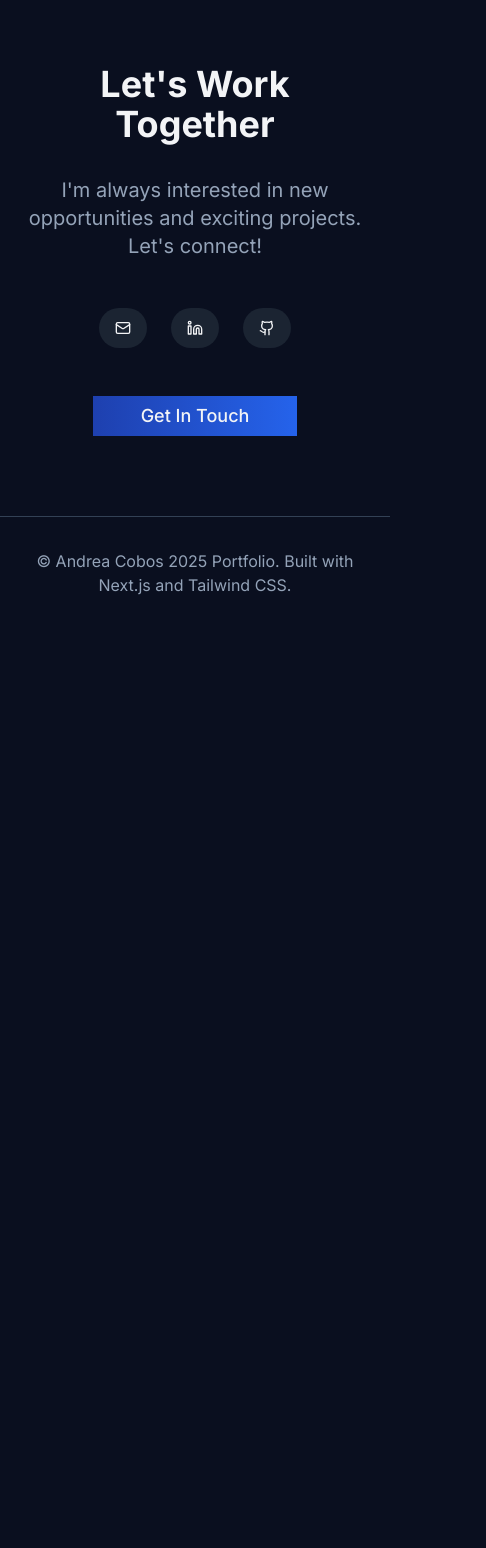
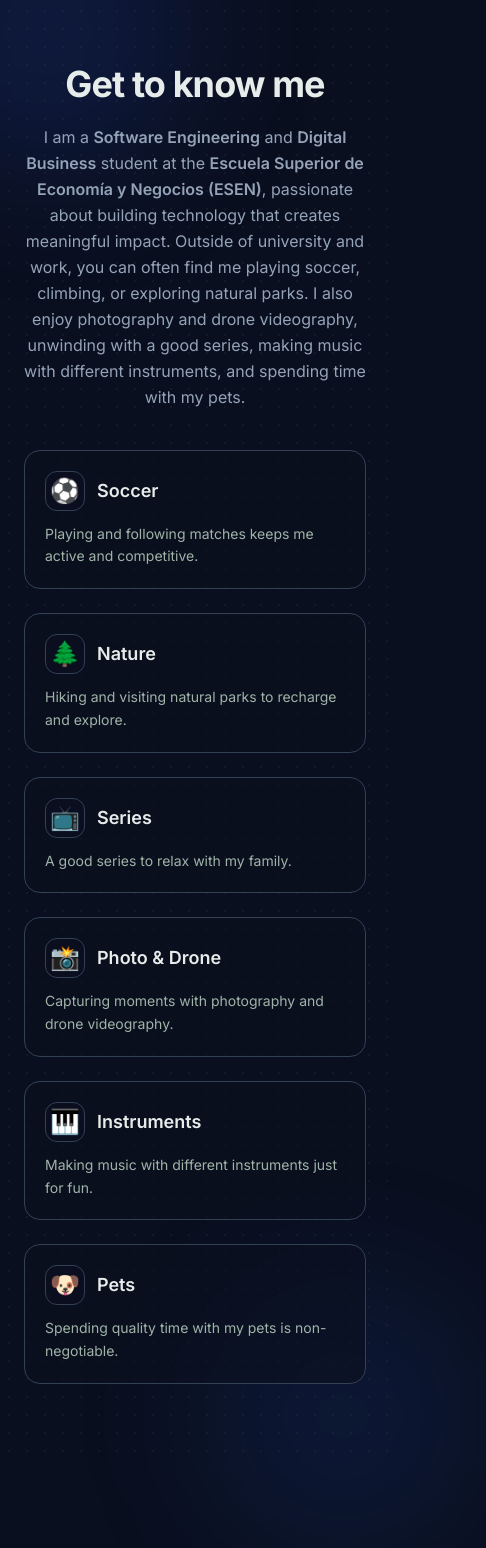
Before and after one commit to andcobos/portfolio, a Next.js app: page / in a window 390 px wide. Shown: the part 6540-8088 px from the top of the page, 486 px wide, since content can reach past the window. Before the commit the page ends 7169 px from the top, so only its background shows below. Built offline with nearby package versions, Linux system fonts and the light colour scheme.

Commit message:
about me section

```diff
--- a/app/page.tsx
+++ b/app/page.tsx
@@ -4,21 +4,21 @@ import { Hero } from "@/components/sections/Hero"
 import { About } from "@/components/sections/About"
 import { Projects } from "@/components/sections/Projects"
 import { Skills } from "@/components/sections/Skills"
+import GetToKnowMe from "@/components/sections/GetToKnowMe"
 import { Contact } from "@/components/sections/Contacts"
 import { NavBar } from "@/components/sections/NavBar"
-import { Footer } from "@/components/sections/Footer";
-
+import { Footer } from "@/components/sections/Footer"
 
 export default function Portfolio() {
   const heroRef = useRef<HTMLElement>(null)
   const aboutRef = useRef<HTMLElement>(null)
   const projectsRef = useRef<HTMLElement>(null)
   const skillsRef = useRef<HTMLElement>(null)
+  const knowMeRef = useRef<HTMLElement>(null)
 
   useEffect(() => {
     const handleScroll = () => {
-      const scrollY = window.scrollY
-      const sections = [heroRef, aboutRef, projectsRef, skillsRef]
+      const sections = [heroRef, aboutRef, projectsRef, skillsRef, knowMeRef]
 
       sections.forEach((ref) => {
         if (ref.current) {
@@ -42,21 +42,21 @@ export default function Portfolio() {
 
     window.addEventListener("scroll", handleScroll)
     handleScroll()
-
     return () => window.removeEventListener("scroll", handleScroll)
   }, [])
 
   return (
     <div className="min-h-screen bg-gradient-to-br from-slate-50 to-gray-100">
-      < NavBar />
+      <NavBar />
       <main>
-        < Hero ref={heroRef} />
-        < About ref={aboutRef} />
-        < Projects ref={projectsRef} />
-        < Skills ref={skillsRef} />
-        < Contact ref={useRef<HTMLElement>(null)} />
+        <Hero ref={heroRef} />
+        <About ref={aboutRef} />
+        <Projects ref={projectsRef} />
+        <Skills ref={skillsRef} />
+        <GetToKnowMe ref={knowMeRef} />
+        <Contact ref={useRef<HTMLElement>(null)} />
       </main>
-      < Footer />
+      <Footer />
     </div>
   )
 }
--- /dev/null
+++ b/components/sections/GetToKnowMe.tsx
@@ -0,0 +1,69 @@
+"use client";
+import React, { forwardRef } from "react";
+
+const GetToKnowMe = forwardRef<HTMLElement>((_, ref) => {
+  return (
+    <section
+      ref={ref}
+      id="get-to-know-me"
+      className="relative py-20 px-6 bg-[#0A0F1F] text-[#E6ECEA]"
+    >
+      {/* Fondo sutil */}
+      <div aria-hidden className="pointer-events-none absolute inset-0">
+        <div className="absolute -top-24 -left-24 h-72 w-72 rounded-full bg-[#1E40AF]/20 blur-3xl" />
+        <div className="absolute -bottom-24 -right-24 h-72 w-72 rounded-full bg-[#2563EB]/10 blur-3xl" />
+        <div className="absolute inset-0 opacity-[0.04] [background-image:radial-gradient(#fff_1px,transparent_1px)] [background-size:18px_18px]" />
+      </div>
+
+      <div className="relative max-w-5xl mx-auto space-y-10">
+        <header className="scroll-animate opacity-0 translate-y-8 transition-all duration-700 text-center space-y-5">
+          <h2 className="text-4xl md:text-5xl font-bold tracking-tight">
+            Get to know me
+          </h2>
+          <p className="mx-auto max-w-2xl text-[#94A3B8] leading-relaxed">
+            I am a <span className="font-semibold">Software Engineering</span> and{" "}
+            <span className="font-semibold">Digital Business</span> student at the{" "}
+            <span className="font-semibold">Escuela Superior de Economía y Negocios (ESEN)</span>,
+            passionate about building technology that creates meaningful impact. Outside of university
+            and work, you can often find me playing soccer, climbing, or exploring natural parks.
+            I also enjoy photography and drone videography, unwinding with a good series, making music
+            with different instruments, and spending time with my pets.
+          </p>
+        </header>
+
+        <div className="grid md:grid-cols-2 gap-8">
+
+          {/* Hobbies */}
+          <div className="scroll-animate opacity-0 translate-y-8 transition-all duration-700 md:col-span-2 grid gap-6 sm:grid-cols-2">
+            {[
+              { icon: "⚽", title: "Soccer", desc: "Playing and following matches keeps me active and competitive." },
+              { icon: "🌲", title: "Nature", desc: "Hiking and visiting natural parks to recharge and explore." },
+              { icon: "📺", title: "Series", desc: "A good series to relax with my family." },
+              { icon: "📸", title: "Photo & Drone", desc: "Capturing moments with photography and drone videography." },
+              { icon: "🎹", title: "Instruments", desc: "Making music with different instruments just for fun." },
+              { icon: "🐶", title: "Pets", desc: "Spending quality time with my pets is non-negotiable." },
+            ].map((item) => (
+              <article
+                key={item.title}
+                className="group rounded-2xl border border-[#334155] bg-[#0A0F1F]/60 p-5 transition-all duration-300 hover:-translate-y-1 hover:bg-[#0A0F1F]/80 hover:shadow-[0_0_0_1px_#334155,0_10px_30px_-10px_rgba(37,99,235,0.25)]"
+              >
+                <div className="flex items-center gap-3">
+                  <div className="grid h-10 w-10 place-items-center rounded-xl border border-[#334155] bg-[#0A0F1F]/70 text-2xl">
+                    {item.icon}
+                  </div>
+                  <h4 className="text-lg font-semibold">{item.title}</h4>
+                </div>
+                <p className="mt-3 text-sm leading-relaxed text-[#9FB3A8]">
+                  {item.desc}
+                </p>
+              </article>
+            ))}
+          </div>
+        </div>
+      </div>
+    </section>
+  );
+});
+
+GetToKnowMe.displayName = "GetToKnowMe";
+export default GetToKnowMe;
--- a/components/sections/NavBar.tsx
+++ b/components/sections/NavBar.tsx
@@ -19,6 +19,12 @@ export const NavBar = () => {
             <a href="#skills" className="text-[#94A3B8] hover:text-[#1E40AF] transition-colors">
               Skills
             </a>
+            <a
+              href="#get-to-know-me"
+              className="text-[#94A3B8] hover:text-[#1E40AF] transition-colors"
+            >
+              Get to know me
+            </a>
             <a href="#contact" className="text-[#94A3B8] hover:text-[#1E40AF] transition-colors">
               Contact
             </a>
```
